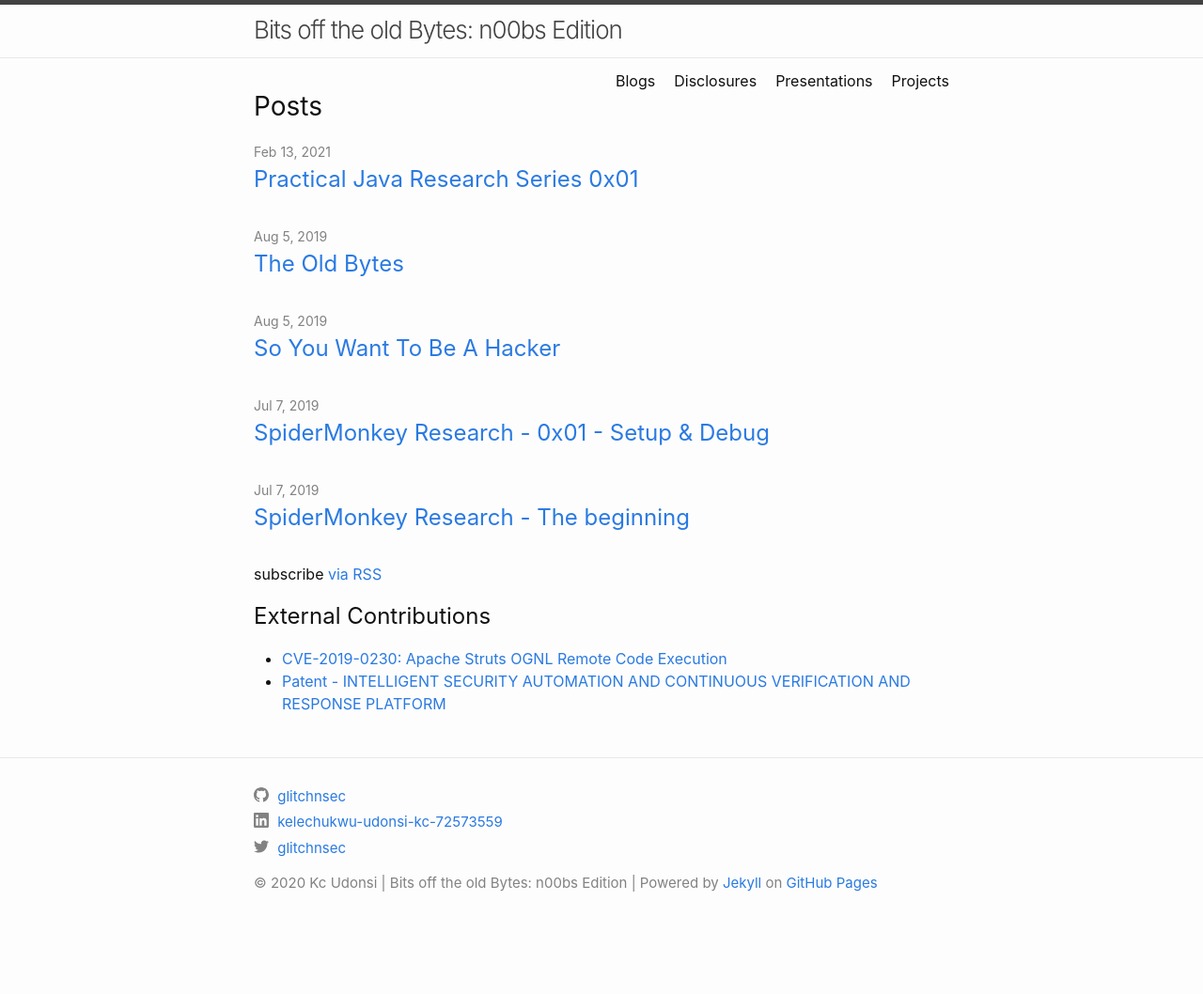
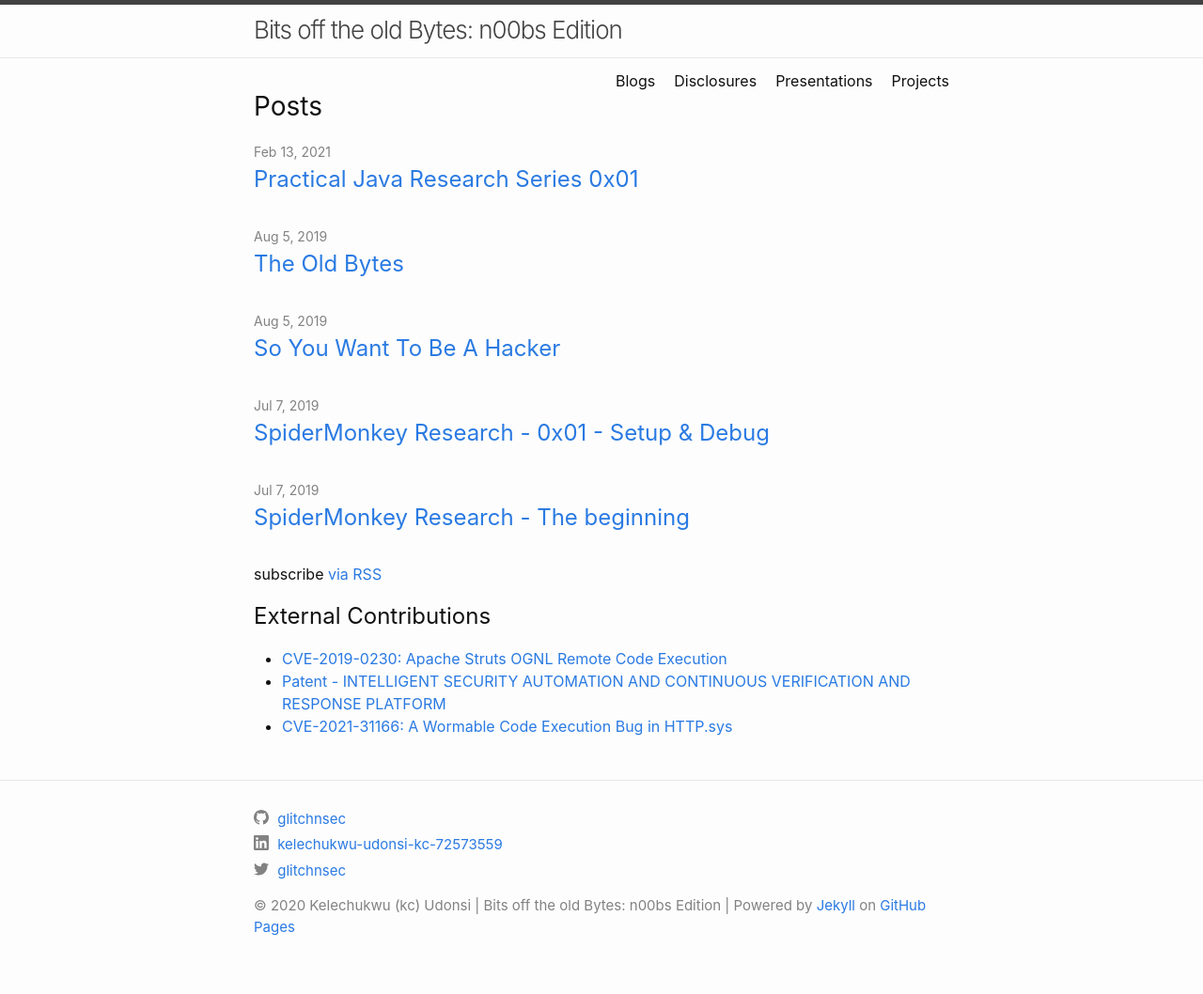
Before and after one commit to glitchnsec/glitchnsec.github.io, a Jekyll site: the page built from blog.md, in a window 1280 px wide. Shown: the whole page at 94% size. Built offline with Jekyll 4.4.1, drawn with Linux system fonts in a browser that asks for light colours; before the commit the page ends 1012 px from its top, so only the background shows below that; part of the change alters nothing that is shown.

Commit message:
update with recent external work and site description

```diff
--- a/_config.yml
+++ b/_config.yml
@@ -20,10 +20,9 @@
 
 title: "Bits off the old Bytes: n00bs Edition"
 email: ""
-author: Kc Udonsi
+author: Kelechukwu (kc) Udonsi
 description: >- # this means to ignore newlines until "baseurl:"
-  Welcome to my little corner of the internet! I'm Kc and this is my outlet.
-  On here, I intend to share a variety of technical stuff in detail and showcase some of my little projects.
+  Security Research and Engineering knowledge for all audiences and technology stacks!.
 baseurl: "/" # the subpath of your site, e.g. /blog
 url: "https://glitchnsec.github.io" # the base hostname & protocol for your site, e.g. http://example.com
 xurl: "https://glitchnsec.github.io"
--- a/blog.md
+++ b/blog.md
@@ -9,3 +9,4 @@ External Contributions
 ---
 - [CVE-2019-0230: Apache Struts OGNL Remote Code Execution](https://www.thezdi.com/blog/2020/10/7/cve-2019-0230-apache-struts-ognl-remote-code-execution)
 - [Patent - INTELLIGENT SECURITY AUTOMATION AND CONTINUOUS VERIFICATION AND RESPONSE PLATFORM](https://patents.justia.com/inventor/kelechukwu-kalu-udonsi)
+- [CVE-2021-31166: A Wormable Code Execution Bug in HTTP.sys](https://www.zerodayinitiative.com/blog/2021/5/17/cve-2021-31166-a-wormable-code-execution-bug-in-httpsys)
```
